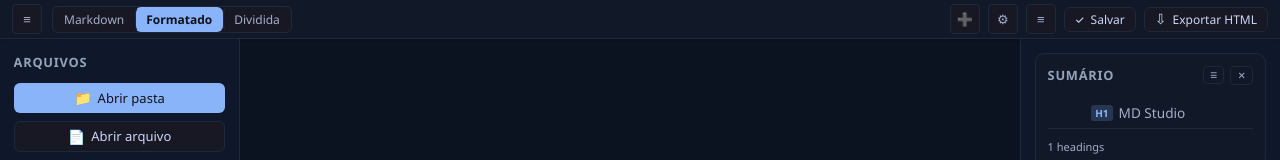
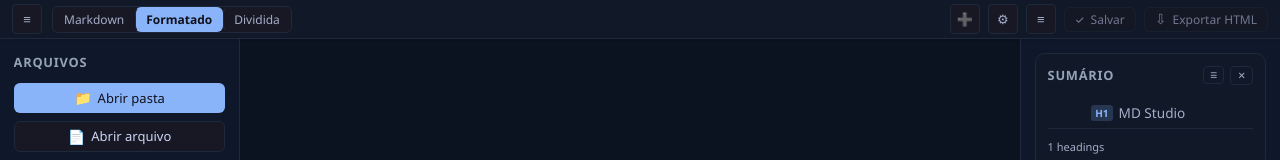
Before and after one commit to elzobrito/md-studio, a React (Vite) app: page / in a window 1280 px wide. Shown: the top 160 px of the page. Built offline with nearby package versions, Linux system fonts and the light colour scheme.

Commit message:
fix(header): disable save and export buttons when no document is active

```diff
--- a/src/App.tsx
+++ b/src/App.tsx
@@ -46,16 +46,6 @@ export function App() {
   const doc = useDocumentState();
   const metadata = useMetadata(doc.relativePath || undefined);
 
-  const handleExportHtml = useCallback(async () => {
-    const base = doc.relativePath
-      ? (doc.relativePath.split("/").pop() || "export.md").replace(/\.md$/i, ".html")
-      : "export.html";
-    const result = await exportActiveDocumentHtml(doc.content, base);
-    if (!result.ok && !result.cancelled) {
-      console.error(result.error ?? "export failed");
-    }
-  }, [doc.content, doc.relativePath]);
-
   const [query, setQuery] = useState("");
   const view = useMemo(() => session.viewMode, [session.viewMode]);
   const tauri = isTauriRuntime();
@@ -66,6 +56,19 @@ export function App() {
   const [isWriting, setIsWriting] = useState(false);
   const [unresolvedWikiTarget, setUnresolvedWikiTarget] = useState<string | null>(null);
   const scrollSync = useScrollSync({ enabled: view === "split" });
+
+  const hasActiveDocument = Boolean(isWriting || doc.relativePath);
+
+  const handleExportHtml = useCallback(async () => {
+    if (!hasActiveDocument) return;
+    const base = doc.relativePath
+      ? (doc.relativePath.split("/").pop() || "export.md").replace(/\.md$/i, ".html")
+      : "export.html";
+    const result = await exportActiveDocumentHtml(doc.content, base);
+    if (!result.ok && !result.cancelled) {
+      console.error(result.error ?? "export failed");
+    }
+  }, [hasActiveDocument, doc.content, doc.relativePath]);
 
   useEffect(() => {
     // Dismiss Tauri splashscreen once the React UI is mounted
@@ -220,7 +223,9 @@ export function App() {
         key: "s",
         ctrl: true,
         action: () => {
-          void doc.save();
+          if (hasActiveDocument) {
+            void doc.save();
+          }
         },
         description: "Salvar documento",
         category: "Arquivo",
@@ -230,7 +235,9 @@ export function App() {
         ctrl: true,
         shift: true,
         action: () => {
-          void doc.saveAs();
+          if (hasActiveDocument) {
+            void doc.saveAs();
+          }
         },
         description: "Salvar como...",
         category: "Arquivo",
@@ -389,10 +396,25 @@ export function App() {
         rightOpen={session.rightOpen}
         onToggleLeft={session.toggleLeft}
         onToggleRight={session.toggleRight}
-        onSave={() => void doc.save()}
-        canSave={true}
-        onExportHtml={() => void handleExportHtml()}
-        fileName={doc.relativePath ? doc.relativePath.split("/").pop() : "sem-titulo.md"}
+        onSave={() => {
+          if (hasActiveDocument) {
+            void doc.save();
+          }
+        }}
+        canSave={hasActiveDocument}
+        canExport={hasActiveDocument}
+        onExportHtml={() => {
+          if (hasActiveDocument) {
+            void handleExportHtml();
+          }
+        }}
+        fileName={
+          doc.relativePath
+            ? doc.relativePath.split("/").pop()
+            : isWriting
+              ? "sem-titulo.md"
+              : undefined
+        }
         onNewDocument={() => {
           doc.newDocument();
           setIsWriting(true);
--- a/src/components/header/AppHeader.tsx
+++ b/src/components/header/AppHeader.tsx
@@ -16,6 +16,7 @@ interface Props {
   onToggleRight: () => void;
   onSave: () => void;
   canSave: boolean;
+  canExport?: boolean;
   onExportHtml?: () => void;
   fileName?: string;
   onNewDocument?: () => void;
@@ -34,6 +35,7 @@ export function AppHeader({
   onToggleRight,
   onSave,
   canSave,
+  canExport,
   onExportHtml,
   fileName,
   onNewDocument,
@@ -114,7 +116,12 @@ export function AppHeader({
             disabled={!canSave}
             errorMessage={errorMessage}
           />
-          {onExportHtml ? <ExportHtmlButton onExport={onExportHtml} /> : null}
+          {onExportHtml ? (
+            <ExportHtmlButton
+              onExport={onExportHtml}
+              disabled={canExport !== undefined ? !canExport : !canSave}
+            />
+          ) : null}
         </div>
       </div>
 
--- a/src/components/header/ExportHtmlButton.tsx
+++ b/src/components/header/ExportHtmlButton.tsx
@@ -13,7 +13,7 @@ export function ExportHtmlButton({ onExport, disabled }: Props) {
       className="export-html-btn"
       onClick={onExport}
       disabled={disabled}
-      title="Exportar HTML"
+      title={disabled ? "Nenhum documento aberto para exportar" : "Exportar HTML"}
       aria-label="Exportar HTML"
       icon={
         <span className="export-html-btn-icon" aria-hidden="true">
--- a/src/components/header/SaveButton.tsx
+++ b/src/components/header/SaveButton.tsx
@@ -23,8 +23,9 @@ export function SaveButton({ status, onSave, disabled, errorMessage }: Props) {
     icon = "⚠";
   }
 
-  const title =
-    status === "error" && errorMessage
+  const title = disabled
+    ? "Nenhum documento aberto para salvar"
+    : status === "error" && errorMessage
       ? `Erro ao salvar: ${errorMessage}`
       : status === "modified"
         ? "Salvar alterações (Ctrl+S)"
```
Also changed, not shown: 1 other file (tests, documents, lock files or other folders).
